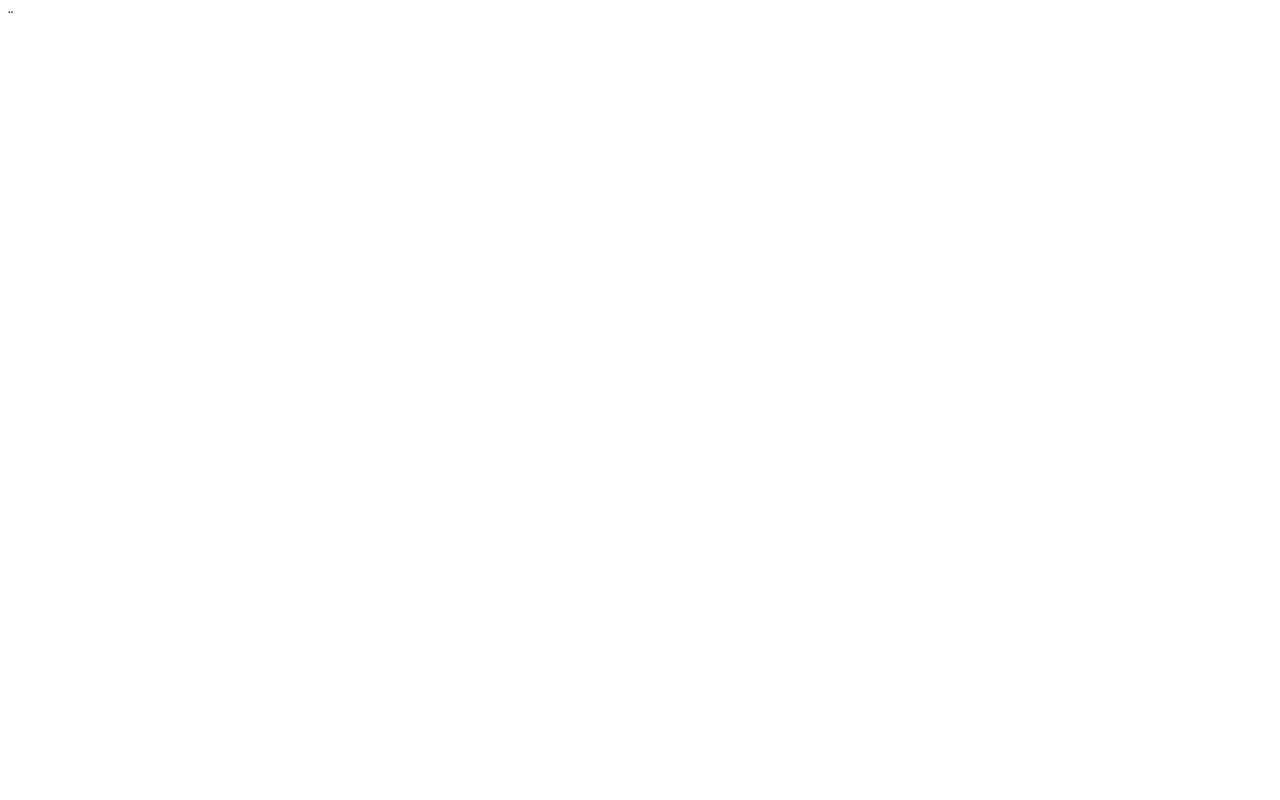
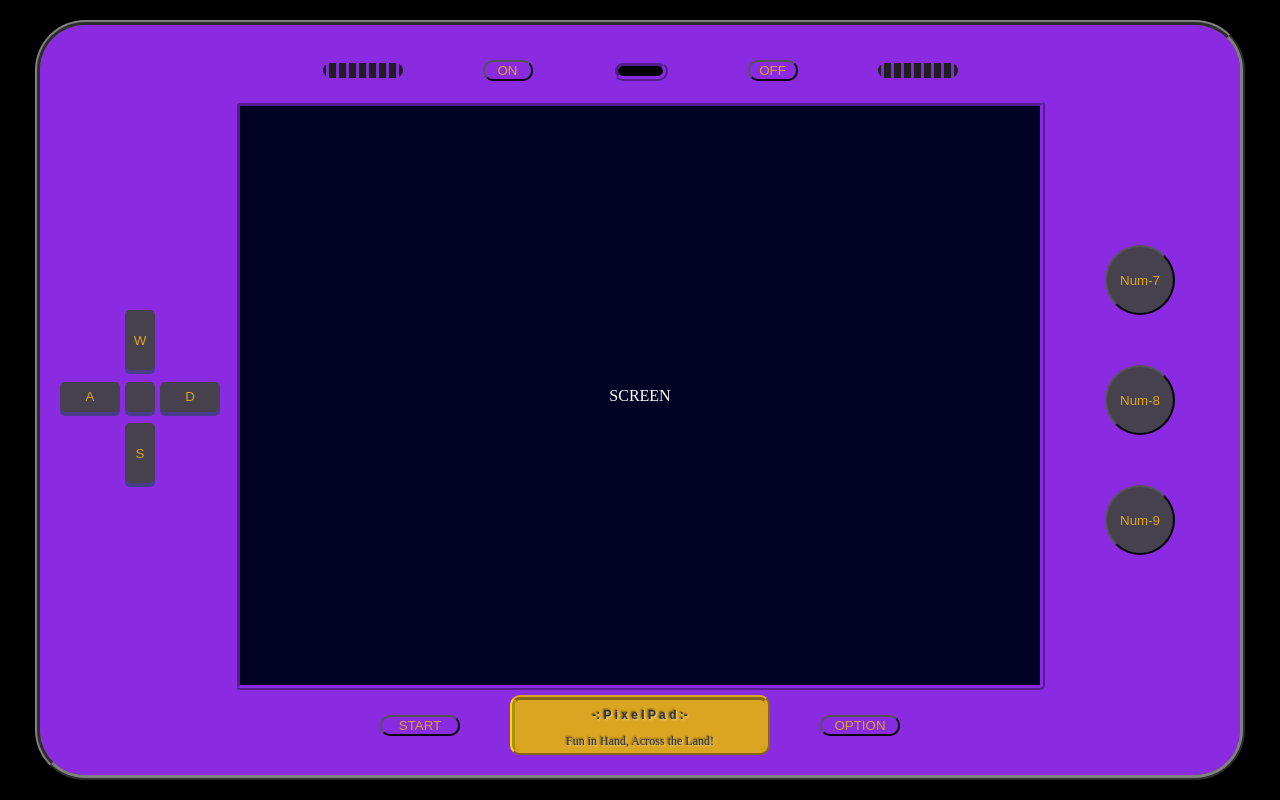
Before and after one commit to LindbergSala/Tama-Prison, a plain HTML site: page index.html in a window 1280 px wide. Drawn offline with Linux system fonts and the light colour scheme.

Commit message:
Layout update

```diff
--- a/index.html
+++ b/index.html
@@ -3,13 +3,51 @@
 <head>
     <meta charset="UTF-8">
     <meta name="viewport" content="width=device-width, initial-scale=1.0">
-    <title>Document</title>¨
+    <title>Document</title>
     <link rel="stylesheet" href="style.css">
     <script src="script.js" defer></script>
-
-
 </head>
 <body>
+    <div class="game-frame">
+        <div class="controller__left">
+            <div class="d-pad">
+                <button class="d-pad__button up">W</button>
+                <button class="d-pad__button left">A</button>
+                <button class="d-pad__button center"></button>
+                <button class="d-pad__button right">D</button>
+                <button class="d-pad__button down">S</button>
+            </div>
+        </div>
 
+        <div class="controller__main">
+            <div class="controller__up">
+                <div class="speaker__left">IIIIIIII</div>
+                <button class="button__on">ON</button>
+                <div class="light__source"></div>
+                <button class="button__off">OFF</button>
+                <div class="speaker__right">IIIIIIII</div>
+            </div>
+
+            <div class="controller__mid">
+                SCREEN
+            </div>
+
+            <div class="controller__down">
+                <button class="button__start">START</button>
+                <div class="console__phrase">
+                    <h1 class="phrase_h1">-:
+                        P i x e l P a d :-</h1>
+                    <p class="phrase__p1 ">Fun in Hand, Across the Land!</p>
+                </div>
+                <button class="button__option">OPTION</button>
+            </div>
+        </div>
+
+        <div class="controller__right">
+            <button class="button__num-7">Num-7</button>
+            <button class="button__num-8">Num-8</button>
+            <button class="button__num-9">Num-9</button>
+        </div>
+    </div>
 </body>
 </html>
--- a/style.css
+++ b/style.css
@@ -0,0 +1,265 @@
+body {
+    display: flex;
+    justify-content: center;
+    align-items: center;
+    height: 100vh;
+    background-color: black;
+    margin: 0;
+}
+
+.game-frame {
+    display: flex;
+    justify-content: center;
+    align-items: center;
+    background-color: blueviolet;
+    width: 1200px;
+    height: 750px;
+    border-style: ridge;
+    border-width: 5px;
+    border-color: grey grey gray gray;
+    border-radius: 50px;
+    gap: 10px;
+}
+
+.controller__left {
+    display: flex;
+    justify-content: center;
+    align-items: center;
+    width: 180px;
+    height: 600px;
+    position: relative;
+}
+
+.d-pad {
+    display: grid;
+    grid-template-areas:
+        ". up ."
+        "left center right"
+        ". down .";
+    gap: 5px;
+    width: 160px;
+    height: 180px;
+    position: relative;
+}
+
+.d-pad__button {
+    background-color: rgb(71, 65, 77);
+    color: goldenrod;
+    border: none;
+    cursor: pointer;
+    box-shadow: 0 4px 0 darkslateblue;
+    transition: transform 0.1s, box-shadow 0.1s;
+}
+
+.d-pad__button:active {
+    transform: translateY(4px);
+    box-shadow: 0 1px 0 darkslateblue;
+}
+
+.d-pad__button.up {
+    grid-area: up;
+    width: 30px;
+    height: 60px;
+    border-radius: 5px;
+}
+
+.d-pad__button.down {
+    grid-area: down;
+    width: 30px;
+    height: 60px;
+    border-radius: 5px;
+}
+
+.d-pad__button.left {
+    grid-area: left;
+    width: 60px;
+    height: 30px;
+    border-radius: 5px;
+}
+
+.d-pad__button.right {
+    grid-area: right;
+    width: 60px;
+    height: 30px;
+    border-radius: 5px;
+}
+
+.d-pad__button.center {
+    grid-area: center;
+    width: 30px;
+    height: 30px;
+    background-color: rgb(71, 65, 77);
+    border-radius: 5px;
+}
+
+.controller__main {
+    display: flex;
+    flex-direction: column;
+    justify-content: space-between;
+    align-items: center;
+    width: 800px;
+    height: 700px;
+    gap: 10px;
+}
+
+.controller__up {
+    display: flex;
+    justify-content: center;
+    align-items: center;
+    width: 100%;
+    height: 50px;
+    gap: 80px;
+}
+
+.speaker__left {
+    background-color: rgb(31, 31, 31);
+    display: flex;
+    justify-content: center;
+    align-items: center;
+    border-radius: 10px;
+    width: 80px;
+    height: 15px;
+    color: blueviolet;
+    font-size: 30px;
+}
+
+.button__on {
+    background-color: blueviolet;
+    color: goldenrod;
+    border-radius: 10px;
+    width: 50px;
+    cursor: pointer;
+}
+
+.light__source {
+    background-color: rgb(0, 0, 0);
+    border-style: ridge;
+    border-width: 5px;
+    border-color: blueviolet blueviolet blueviolet blueviolet;
+    border-radius: 5px;
+    border-radius: 10px;
+    width: 45px;
+    height: 10px;
+}
+
+.button__off {
+    background-color: blueviolet;
+    color: goldenrod;
+    border-radius: 10px;
+    width: 50px;
+    cursor: pointer;
+}
+
+.speaker__right {
+    background-color: rgb(31, 31, 31);
+    display: flex;
+    justify-content: center;
+    align-items: center;
+    border-radius: 10px;
+    width: 80px;
+    height: 15px;
+    color: blueviolet;
+    font-size: 30px;
+}
+
+.controller__mid {
+    background-color: rgb(2, 2, 36);
+    display: flex;
+    justify-content: center;
+    align-items: center;
+    width: 100%;
+    height: 700px;
+    border-style: ridge;
+    border-width: 5px;
+    border-color: blueviolet blueviolet blueviolet blueviolet;
+    border-radius: 5px;
+    color: white;
+}
+
+.controller__down {
+    display: flex;
+    justify-content: center;
+    align-items: center;
+    width: 100%;
+    height: 50px;
+    gap: 50px;
+}
+
+.button__start {
+    background-color: blueviolet;
+    color: goldenrod;
+    border-radius: 10px;
+    width: 80px;
+    cursor: pointer;
+}
+
+.console__phrase {
+    background-color: goldenrod;
+    border-style: ridge;
+    border-width: 5px;
+    border-color: goldenrod goldenrod goldenrod gold;
+    border-radius: 5px;
+    border-radius: 10px;
+    width: 250px;
+    height: 50px;
+    text-align: center;
+}
+
+.phrase_h1 {
+    font-family: fantasy;
+    font-size: 12px;
+    color: #333;
+    text-shadow: 1px 1px 2px rgba(255, 255, 255, 0.6),
+                 -1px -1px 2px rgba(0, 0, 0, 0.6);
+}
+
+.phrase__p1 {
+    font-size: 12px;
+    color: #333;
+    text-shadow: 1px 1px 2px rgba(255, 255, 255, 0.6),
+                 -1px -1px 2px rgba(0, 0, 0, 0.6);
+}
+
+.button__option {
+    background-color: blueviolet;
+    color: goldenrod;
+    border-radius: 10px;
+    width: 80px;
+    cursor: pointer;
+}
+
+.controller__right {
+    display: flex;
+    justify-content: center;
+    align-items: center;
+    flex-direction: column;
+    gap: 50px;
+    width: 180px;
+    height: 600px;
+}
+
+.button__num-7 {
+    background-color: rgb(71, 65, 77);
+    color: goldenrod;
+    border-radius: 40px;
+    width: 70px;
+    height: 70px;
+    cursor: pointer;
+}
+
+.button__num-8 {
+    background-color: rgb(71, 65, 77);
+    color: goldenrod;
+    border-radius: 40px;
+    width: 70px;
+    height: 70px;
+    cursor: pointer;
+}
+
+.button__num-9 {
+    background-color: rgb(71, 65, 77);
+    color: goldenrod;
+    border-radius: 40px;
+    width: 70px;
+    height: 70px;
+    cursor: pointer;
```
Also changed, not shown: 1 other file.
